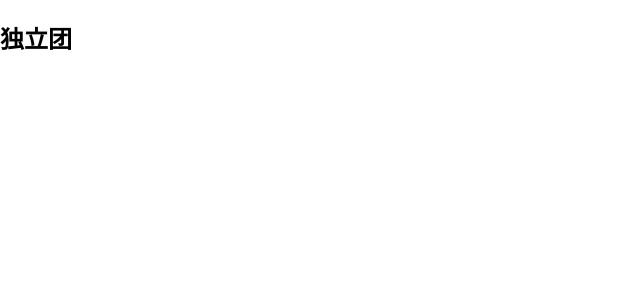
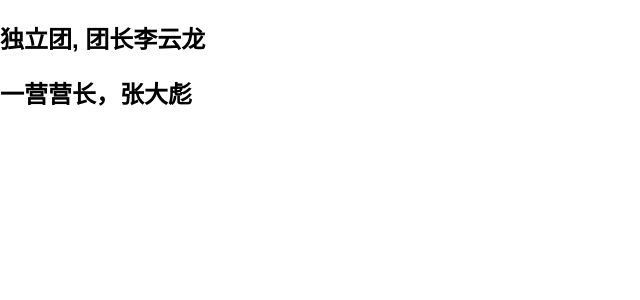
Before and after one commit to yanlele/React-Chat-Work, a React app: page / in a window 1280 px wide. Shown: the top 300 px of the page, without its empty margins (0-640 px from the left). Built offline with nearby package versions, Linux system fonts and the light colour scheme.

Commit message:
多个组件嵌套

```diff
--- a/src/App.js
+++ b/src/App.js
@@ -2,8 +2,21 @@ import React from 'react'
 
 class App extends React.Component {
     render() {
+        const boss='李云龙';
         return (
-            <h2>独立团</h2>
+            <div>
+                <h2>独立团, 团长{boss}</h2>
+                <OneCampsite></OneCampsite>
+            </div>
+        )
+    }
+}
+
+class OneCampsite extends React.Component{
+    render(){
+        const boss='张大彪';
+        return(
+            <h2>一营营长，{boss}</h2>
         )
     }
 }
```
